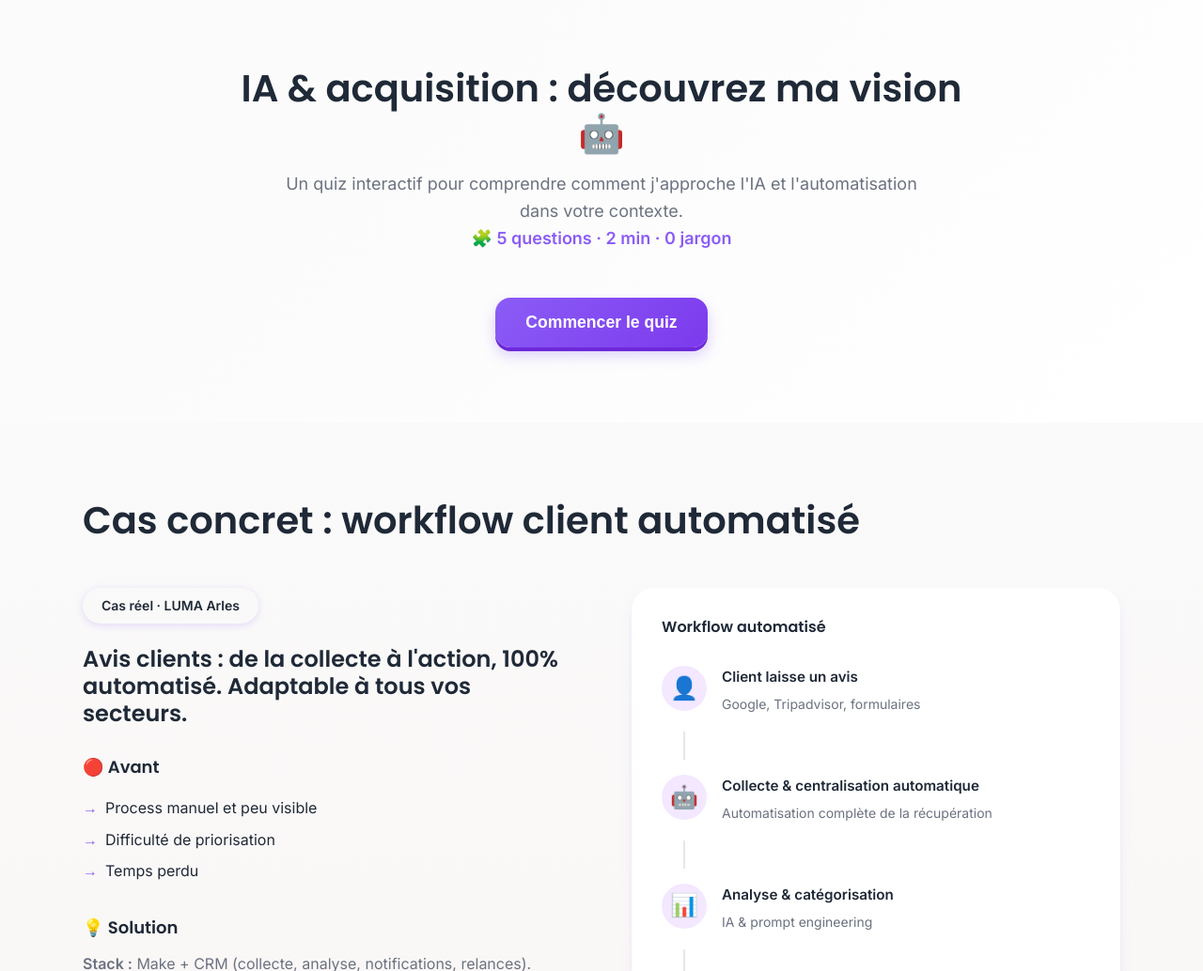
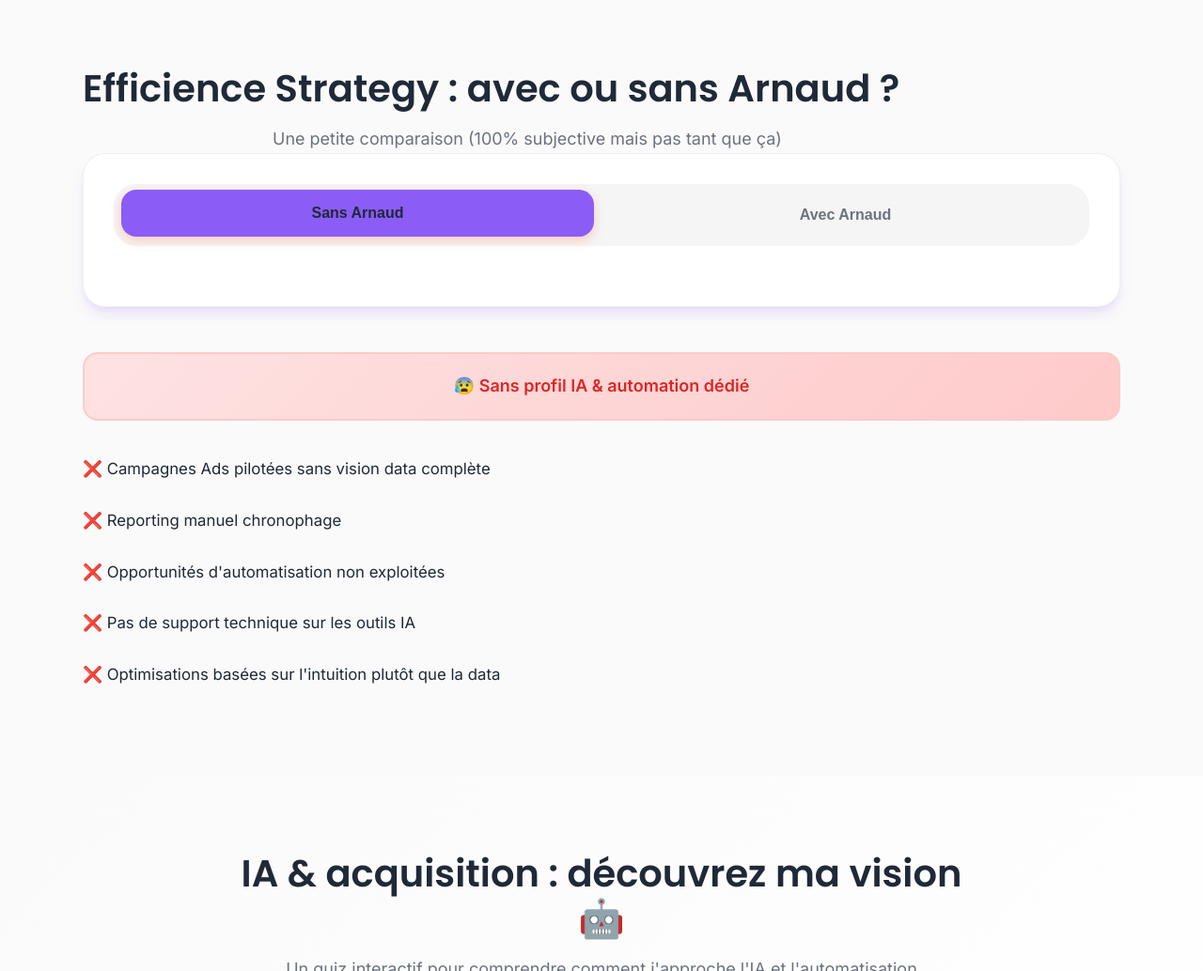
Before and after one commit to nono303030/landing-efficience, a plain HTML site: page index.html in a window 1280 px wide. Shown: the part 1060-2094 px from the top of the page at 94% size. Drawn offline with Linux system fonts and the light colour scheme.

Commit message:
Add 'Avec ou sans Arnaud' comparison section

```diff
--- a/index.html
+++ b/index.html
@@ -114,6 +114,54 @@
                                 <span>Ads & SEO orientés ROI</span>
                             </div>
                         </div>
+                    </div>
+                </div>
+            </div>
+        </section>
+
+        <!-- Section Avec/Sans Arnaud -->
+        <section class="benefits">
+            <div class="container">
+                <h2>Efficience Strategy : avec ou sans Arnaud ?</h2>
+                <p class="section-subtitle">
+                    Une petite comparaison (100% subjective mais pas tant que ça)
+                </p>
+
+                <div class="toggle-wrapper">
+                    <div class="toggle-buttons">
+                        <button class="toggle-btn active" data-view="sans">Sans Arnaud</button>
+                        <button class="toggle-btn" data-view="avec">Avec Arnaud</button>
+                    </div>
+                </div>
+
+                <div class="comparisons">
+                    <!-- Sans Arnaud -->
+                    <div class="comparison sans active">
+                        <div class="comparison-header sans-header">
+                            😰 Sans profil IA & automation dédié
+                        </div>
+                        <ul class="comparison-list">
+                            <li>❌ Campagnes Ads pilotées sans vision data complète</li>
+                            <li>❌ Reporting manuel chronophage</li>
+                            <li>❌ Opportunités d'automatisation non exploitées</li>
+                            <li>❌ Pas de support technique sur les outils IA</li>
+                            <li>❌ Optimisations basées sur l'intuition plutôt que la data</li>
+                        </ul>
+                    </div>
+
+                    <!-- Avec Arnaud -->
+                    <div class="comparison avec">
+                        <div class="comparison-header avec-header">
+                            🚀 Avec Arnaud dans l'équipe
+                        </div>
+                        <ul class="comparison-list">
+                            <li>✅ Campagnes boostées par une vision data & IA</li>
+                            <li>✅ Reporting automatisé et dashboards clairs</li>
+                            <li>✅ Workflows IA qui font gagner du temps à toute l'équipe</li>
+                            <li>✅ Support technique sur Make, ChatGPT, APIs...</li>
+                            <li>✅ Optimisations guidées par les KPI et l'analyse</li>
+                            <li>✅ Projets IA concrets qui apportent de la valeur aux clients</li>
+                        </ul>
                     </div>
                 </div>
             </div>
```
